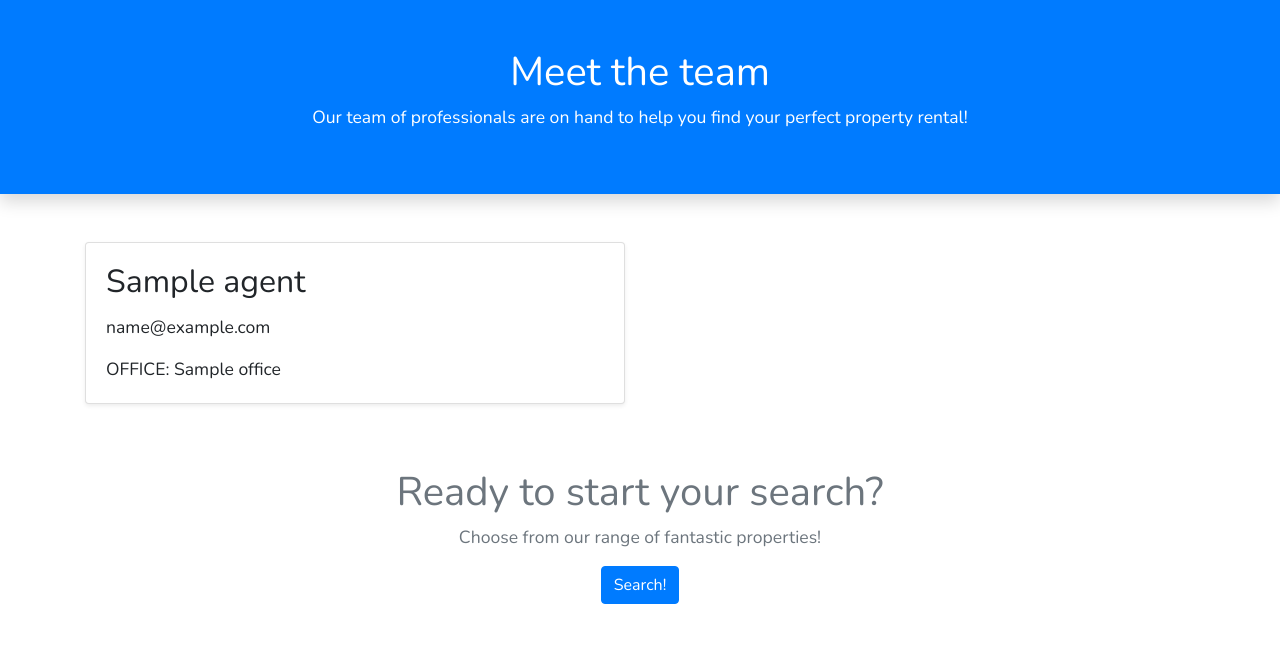
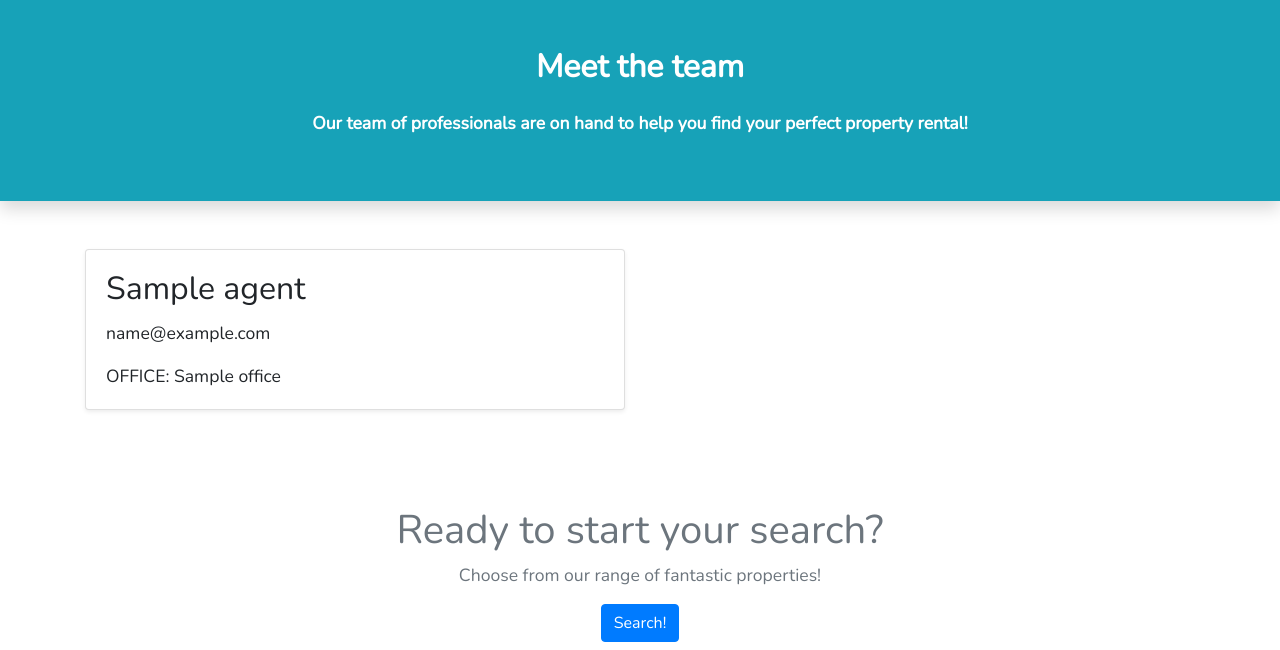
Before and after one commit to richardgourley/property-manager-django-project, a Django app: template properties/templates/properties/agents.html in a window 1280 px wide. Shown: the part 56-706 px from the top of the page. Run offline with Django 3.2, Linux system fonts and the light colour scheme; the template is opened without the code that fills it: most values are stand-ins (such as "Sample title", 1, 10 or a date in 2020); some libraries are stand-ins or nearby versions; some web fonts are replaced.

Commit message:
Grid gap between agents increased

```diff
--- a/properties/templates/properties/agents.html
+++ b/properties/templates/properties/agents.html
@@ -1,10 +1,10 @@
 {% extends 'properties/base.html' %}
 
 {% block content %}
-<div class="container-fluid text-white bg-primary shadow">
+<div class="container-fluid text-white bg-info shadow">
   <div class="container text-center justify-content-center pt-5 pb-5">
-    <h1>Meet the team</h1>
-    <p>
+    <h2 class="pb-3 font-weight-bold">Meet the team</h2>
+    <p class="font-weight-bold">
       Our team of professionals are on hand to help you find your perfect property rental!
     </p>
   </div>
@@ -15,7 +15,7 @@
   <div class="row">
     {% for a in agents %}
       <div class="col-sm-6">
-        <div class="card mb-3 shadow-sm">
+        <div class="card mb-5 shadow-sm">
           <div class="card-body">
             <h2 class="card-title">{{ a.agent_name }}</h2>
             <p class="card-text">{{ a.email }}</p>
```
